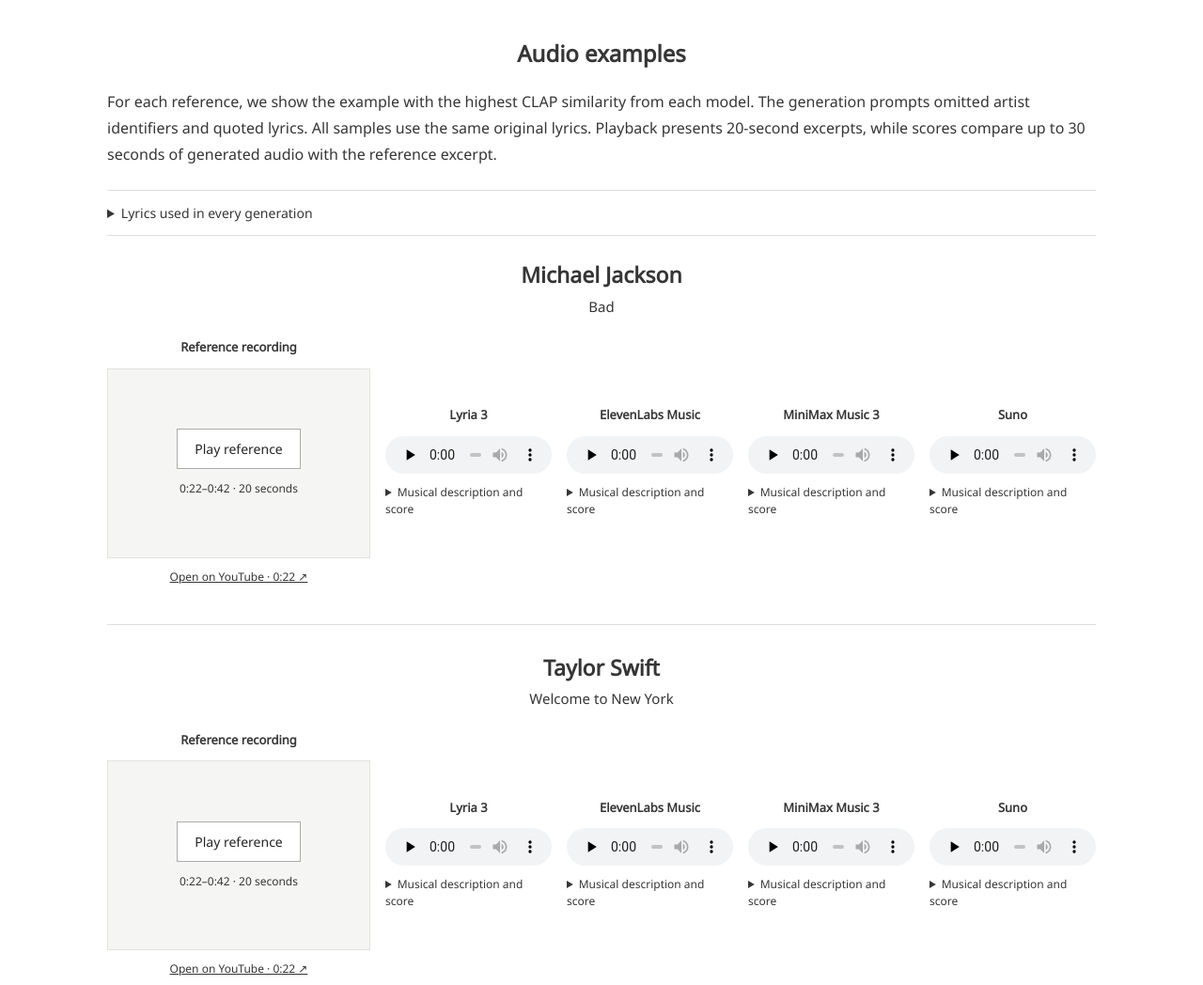
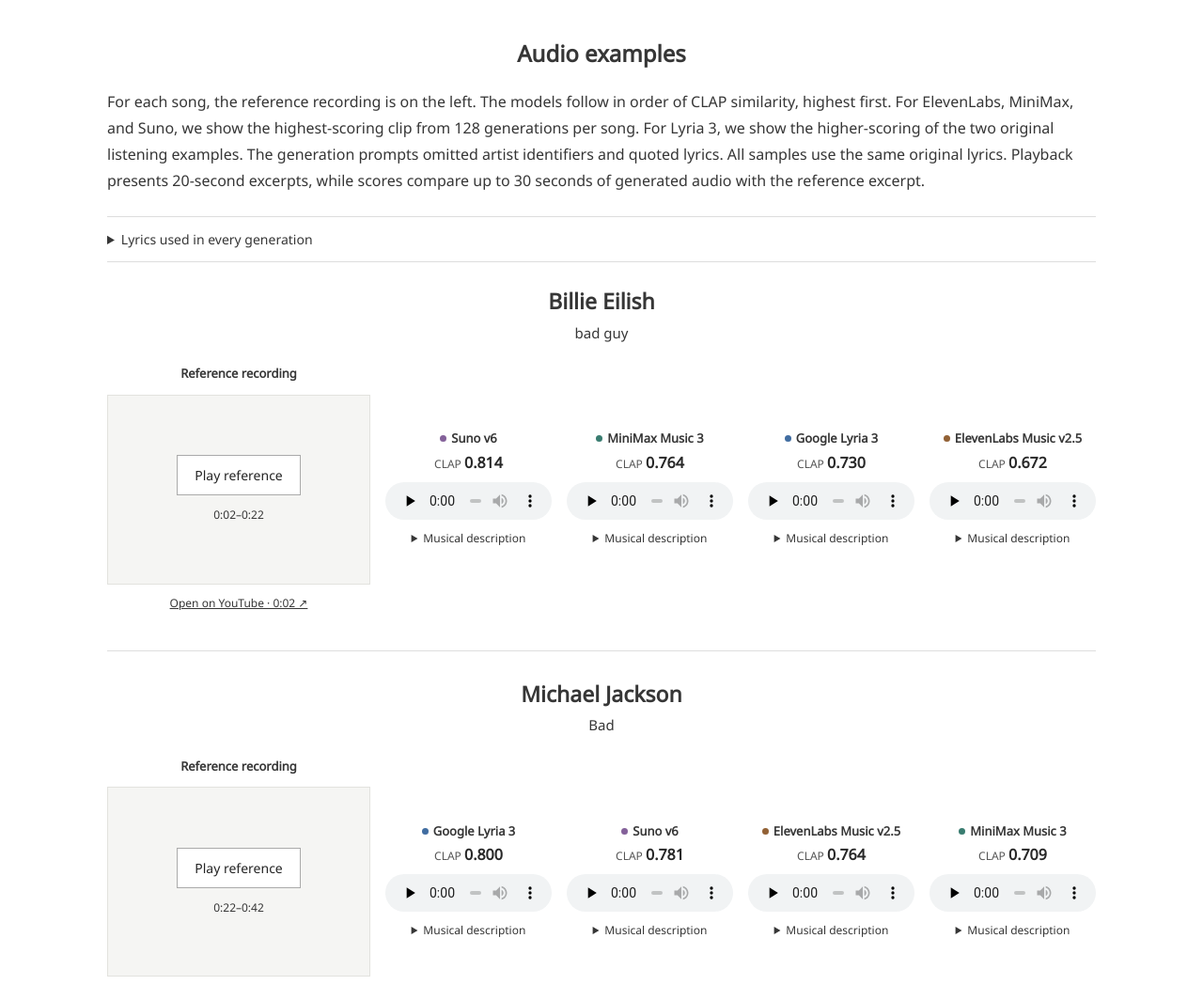
Before and after one commit to namedrop-music/namedrop-music.github.io, a plain HTML site: page index.html in a window 1280 px wide. Shown: the part 2858-3906 px from the top of the page at 94% size. Drawn offline with Linux system fonts and the light colour scheme; a web font is replaced by a local one.

Commit message:
Rank listening examples by CLAP similarity and show scores beside each player

```diff
--- a/index.html
+++ b/index.html
@@ -64,7 +64,7 @@
 
     <section id="listening" class="listening-section">
       <h3 class="title is-4">Audio examples</h3>
-      <div class="content"><p>For each reference, we show the example with the highest CLAP similarity from each model. The generation prompts omitted artist identifiers and quoted lyrics. All samples use the same original lyrics. Playback presents 20-second excerpts, while scores compare up to 30 seconds of generated audio with the reference excerpt.</p></div>
+      <div class="content"><p>For each song, the reference recording is on the left. The models follow in order of CLAP similarity, highest first. For ElevenLabs, MiniMax, and Suno, we show the highest-scoring clip from 128 generations per song. For Lyria 3, we show the higher-scoring of the two original listening examples. The generation prompts omitted artist identifiers and quoted lyrics. All samples use the same original lyrics. Playback presents 20-second excerpts, while scores compare up to 30 seconds of generated audio with the reference excerpt.</p></div>
       <details class="shared-lyrics"><summary>Lyrics used in every generation</summary><div class="lyrics-grid"><div class="verse"><h5>Verse</h5><p>A quiet window catches morning light<br>The empty street is waking from the night<br>I fold a little note and leave it there<br>A simple thought is floating in the air</p></div><div class="verse"><h5>Chorus</h5><p>We find a rhythm in an ordinary day<br>And let the passing hours carry us away<br>One steady step and then another two<br>There is a little room for something new</p></div></div></details>
       <div id="examples" aria-busy="true"></div>
     </section>
--- a/listening.js
+++ b/listening.js
@@ -44,7 +44,7 @@ function addReference(container, example, excerpt, index) {
   button.setAttribute("aria-label", `Play ${example.artist}, ${example.title}, ${timeLabel(excerpt.start)} to ${timeLabel(excerpt.end)}`);
   const range = document.createElement("span");
   range.className = "reference-range";
-  range.textContent = `${timeLabel(excerpt.start)}–${timeLabel(excerpt.end)} · 20 seconds`;
+  range.textContent = `${timeLabel(excerpt.start)}–${timeLabel(excerpt.end)}`;
   const placeholder = document.createElement("div");
   placeholder.className = "reference-placeholder";
   placeholder.append(button, range);
@@ -121,32 +121,41 @@ function addReference(container, example, excerpt, index) {
   }, { once: true });
 }
 
-function modelColumn(artist, model, samples) {
-  const column = document.createElement("div");
+const modelLabels = {
+  "Lyria 3": "Google Lyria 3",
+  "ElevenLabs Music": "ElevenLabs Music v2.5",
+  "MiniMax Music 3": "MiniMax Music 3",
+  "Suno": "Suno v6",
+};
+
+function modelColumn(artist, model, sample) {
+  const column = document.createElement("li");
   column.className = "generated";
   const heading = document.createElement("h5");
-  heading.textContent = model;
+  heading.dataset.model = model;
+  heading.textContent = modelLabels[model] ?? model;
   column.append(heading);
-  const sample = samples.reduce((best, next) => next.clap > best.clap ? next : best);
   const block = document.createElement("div");
   block.className = "sample";
   const audio = document.createElement("audio");
   audio.controls = true;
   audio.preload = "none";
   audio.src = sample.audio;
-  audio.setAttribute("aria-label", `${artist}, ${model}, highest CLAP sample`);
+  audio.setAttribute("aria-label", `${artist}, ${heading.textContent}, highest CLAP sample`);
   audio.addEventListener("play", () => stopOthers(audio));
   const details = document.createElement("details");
   const summary = document.createElement("summary");
-  summary.textContent = "Musical description and score";
+  summary.textContent = "Musical description";
   const prompt = document.createElement("p");
   prompt.className = "prompt";
   prompt.textContent = sample.prompt;
   const score = document.createElement("p");
   score.className = "score";
-  score.textContent = `CLAP similarity: ${sample.clap.toFixed(3)}`;
-  details.append(summary, prompt, score);
-  block.append(audio, details);
+  const value = document.createElement("strong");
+  value.textContent = sample.clap.toFixed(3);
+  score.append("CLAP ", value);
+  details.append(summary, prompt);
+  block.append(score, audio, details);
   column.append(block);
   return column;
 }
@@ -159,15 +168,20 @@ function addExample(example) {
     <h4></h4><p class="song-title"></p>
     <div class="comparison">
       <div class="reference"><h5>Reference recording</h5><div class="reference-links"></div></div>
-      <div class="models"></div>
+      <ol class="models" aria-label="Model examples ranked by CLAP similarity"></ol>
     </div>`;
   section.querySelector("h4").textContent = example.artist;
   section.querySelector(".song-title").textContent = example.title;
   example.excerpts.forEach((excerpt, index) => addReference(section.querySelector(".reference-links"), example, excerpt, index));
   const grid = section.querySelector(".models");
   const models = { "Lyria 3": example.samples, ...example.additional_models };
-  for (const [model, samples] of Object.entries(models)) {
-    grid.append(modelColumn(example.artist, model, samples));
+  const ranked = Object.entries(models).map(([model, samples]) => ({
+    model,
+    sample: samples.reduce((best, next) => next.clap > best.clap ? next : best),
+  }));
+  ranked.sort((a, b) => b.sample.clap - a.sample.clap);
+  for (const { model, sample } of ranked) {
+    grid.append(modelColumn(example.artist, model, sample));
   }
   examples.append(section);
 }
--- a/styles.css
+++ b/styles.css
@@ -128,13 +128,13 @@ pre { font-size: 13px; }
 .listening-section > .title, .example h4, .song-title, .comparison h5, .reference-excerpt { text-align: center; }
 .comparison {
   display: grid;
-  grid-template-columns: 280px minmax(620px, 1fr);
+  grid-template-columns: 280px minmax(680px, 1fr);
   align-items: center;
   gap: 16px;
   overflow-x: auto;
   padding-bottom: 5px;
 }
-.models { display: grid; grid-template-columns: repeat(4, minmax(0, 1fr)); gap: 16px; }
+.models { list-style: none; margin: 0; padding: 0; display: grid; grid-template-columns: repeat(4, minmax(0, 1fr)); gap: 16px; }
 .reference-excerpt { display: grid; grid-template-rows: 202px auto; }
 .reference, .generated { min-width: 0; }
 .comparison h5 { font-size: 13px; font-weight: 600; margin: 0 0 12px; }
@@ -154,7 +154,23 @@ audio { display: block; width: 100%; height: 40px; }
 .sample details { margin-top: 11px; }
 .sample summary { cursor: pointer; font-size: 12px; width: fit-content; margin-inline: auto; }
 .prompt { margin: 12px 0 0; font-size: 13px; line-height: 1.7; overflow-wrap: anywhere; }
-.score { font-size: 12px; margin: 8px 0 0; }
+.models h5 { margin-bottom: 3px; white-space: nowrap; }
+.models h5::before {
+  content: "";
+  display: inline-block;
+  width: 7px;
+  height: 7px;
+  border-radius: 50%;
+  margin-right: 5px;
+  vertical-align: 1px;
+  background: var(--model-color);
+}
+.models [data-model="Lyria 3"] { --model-color: #416da1; }
+.models [data-model="ElevenLabs Music"] { --model-color: #926135; }
+.models [data-model="MiniMax Music 3"] { --model-color: #397c70; }
+.models [data-model="Suno"] { --model-color: #84619a; }
+.score { text-align: center; font-size: 12px; color: #555; margin: 0 0 9px; }
+.score strong { color: #272727; font-size: 16px; font-weight: 600; font-variant-numeric: tabular-nums; }
 @media(min-width:761px) and (max-width:1023px) { .artist-grid { grid-template-columns: repeat(3,minmax(0,1fr)); } }
 @media(max-width:1023px) { .matrix-scroll { overflow-x: auto; } }
 @media(max-width:760px) {
```
Also changed, not shown: samples.json.
